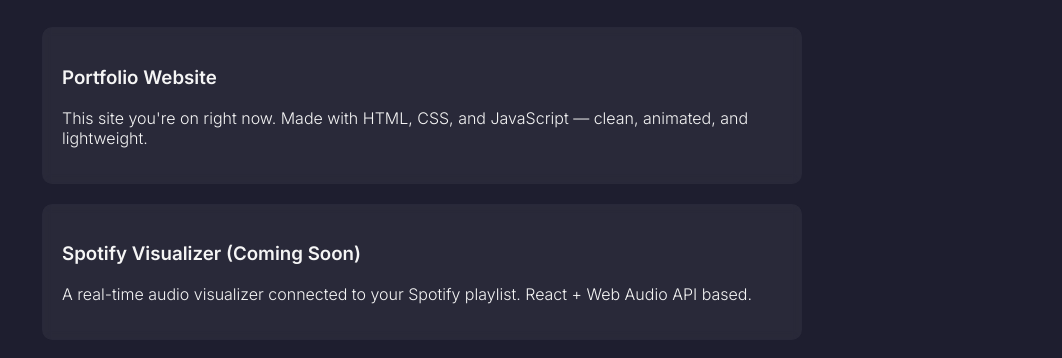
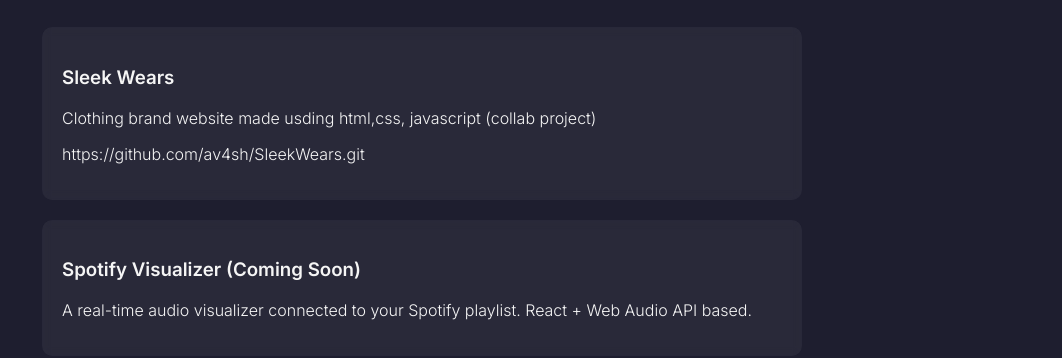
Before and after one commit to av4sh/myprofile, a plain HTML site: page index.html in a window 1280 px wide. Shown: the part 672-1030 px from the top of the page, without its empty margins (218-1280 px from the left). Drawn offline with nearby package versions, Linux system fonts and the light colour scheme.

Commit message:
project added.html

```diff
--- a/index.html
+++ b/index.html
@@ -153,8 +153,9 @@
   <section id="projects" data-aos="fade-up" data-aos-delay="200">
     <h2>Projects</h2>
     <div class="project">
-      <h3>Portfolio Website</h3>
-      <p>This site you're on right now. Made with HTML, CSS, and JavaScript — clean, animated, and lightweight.</p>
+      <h3>Sleek Wears</h3>
+      <p>Clothing brand website made usding html,css, javascript (collab project) </p>
+      <p>https://github.com/av4sh/SleekWears.git</p>
     </div>
     <div class="project">
       <h3>Spotify Visualizer (Coming Soon)</h3>
```
